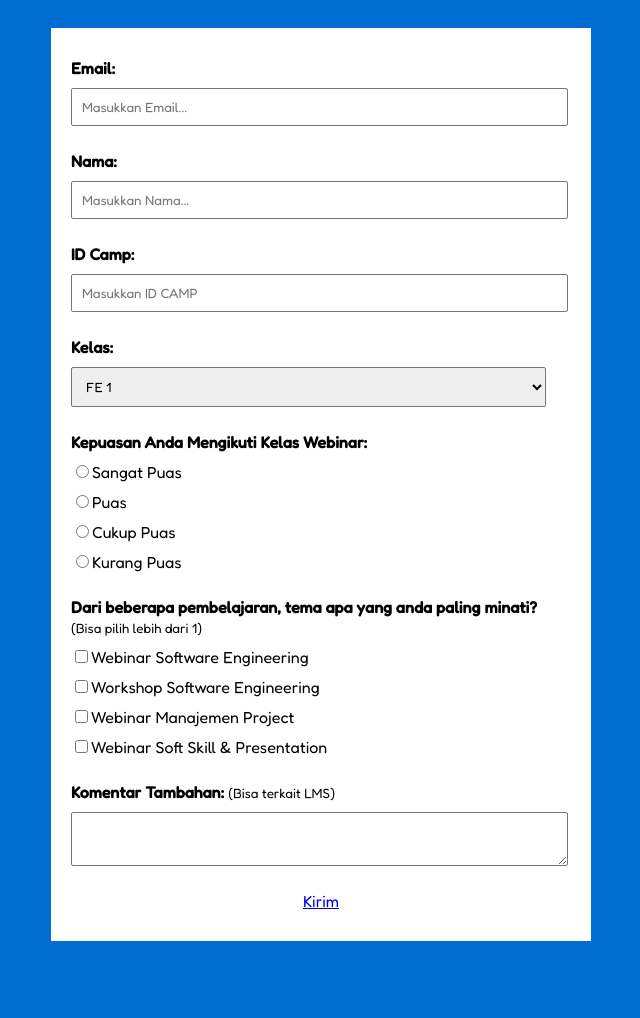
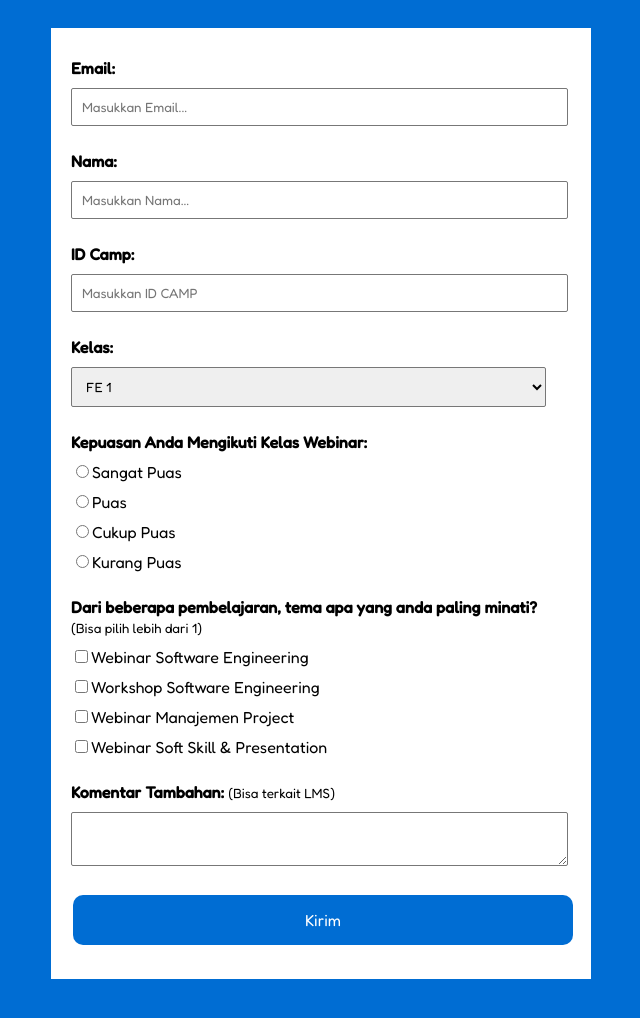
Before and after one commit to faizalajiw/latihan-rg, a plain HTML site: page HTML/index.html in a window 1280 px wide. Shown: the part 82-1100 px from the top of the page, without its empty margins (319-959 px from the left). Before the commit the page ends 1073 px from the top, so only its background shows below. Drawn offline with Linux system fonts and the light colour scheme.

Commit message:
styling button

```diff
--- a/CSS/style.css
+++ b/CSS/style.css
@@ -47,16 +47,23 @@ form {
 }
 
 /* Styling button */
-.button {
+a:link, a:visited {
     background-color: #006dd3;
     border: none;
     border-radius: 10px;
     font-family: 'Fredoka', sans-serif;
     color: #fff;
-    padding: 15px 32px;
+    padding: 15px 25px;
+    margin: 4px 2px;
     text-align: center;
-    display: block;
+    text-decoration: none;
+    display: inline-block;
     font-size: 16px;
-    width: 100%;
+    width: 450px;
     cursor: pointer;
 }
+
+a:hover, a:active {
+    background-color: green;
+    color: white;
+}
```
